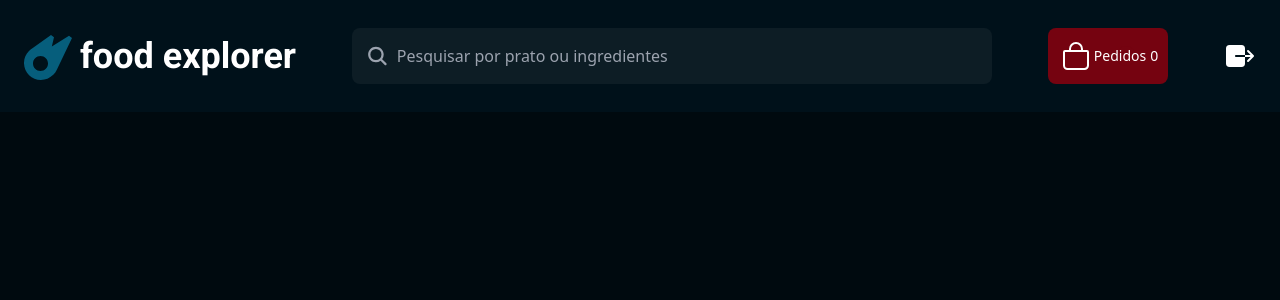
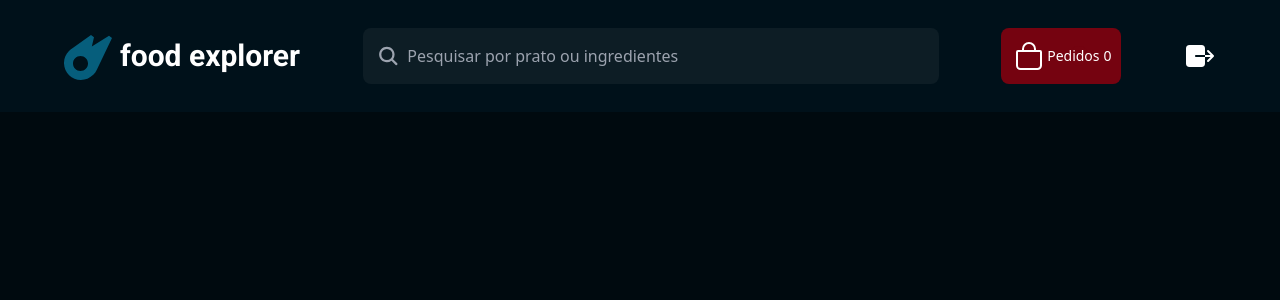
Before and after one commit to nop-dev/food-explorer-tcc, a React (Vite) app in the folder view/: page / in a window 1280 px wide. Shown: the top 300 px of the page. Built offline with nearby package versions, Linux system fonts and the light colour scheme.

Commit message:
refactor: :recycle: refatora Header pra melhor leitura e manutenção

```diff
--- a/view/src/components/Header/index.tsx
+++ b/view/src/components/Header/index.tsx
@@ -1,52 +1,65 @@
+import { IoBagOutline, IoExit, IoMenu } from "react-icons/io5";
+import logo from "../../assets/logo.svg";
+import { SearchBar } from "../SearchBar";
+
 interface HeaderProps {
 	user_type: "admin" | "user";
 }
 
-import { IoBagOutline, IoExit, IoMenu } from "react-icons/io5";
+interface LogoProps {
+	isAdmin: boolean;
+}
 
-import logo from "../../assets/logo.svg";
-import { SearchBar } from "../SearchBar";
+const Logo = ({ isAdmin }: LogoProps) => (
+	<div className="relative flex items-center">
+		<div className="flex items-center gap-2 text-xl sm:text-2xl lg:text-3xl font-bold font-roboto whitespace-nowrap">
+			<img src={logo} alt="logo" className="w-8 sm:w-12 h-8 sm:h-12" />
+			<h2 className="text-light-100">food explorer</h2>
+		</div>
+		{isAdmin && (
+			<h3 className="absolute -bottom-1.5 right-0 text-cake-200 text-[0.875rem]">
+				admin
+			</h3>
+		)}
+	</div>
+);
+
+const OrderButton = () => (
+	<div className="flex items-center md:py-3 md:px-8 md:bg-tomato-100 rounded-lg gap-2 whitespace-nowrap">
+		<IoBagOutline size={32} className="cursor-pointer text-white md:-ml-5" />
+		<div className="mt-4 md:mt-0 text-light-100 text-sm bg-tomato-100 rounded-full w-5 h-5 md:bg-none flex items-center justify-center -ml-3 md:ml-4 m:-mr-2">
+			<span className="hidden md:block mr-1">Pedidos</span> 0
+		</div>
+	</div>
+);
+
+const NewDishButton = () => (
+	<button
+		type="button"
+		className="hidden md:flex items-center py-3 px-8 bg-tomato-100 rounded-lg gap-2 whitespace-nowrap"
+	>
+		<span className="text-light-100">Novo prato</span>
+	</button>
+);
 
 export function Header({ user_type }: HeaderProps) {
 	return (
-		<header className="grid grid-cols-[1fr_2fr_1fr] md:flex items-center justify-items-center justify-center sm:justify-around h-28 bg-dark-600 w-full md:gap-2">
+		<header className="flex items-center justify-between px-4 md:px-8 lg:px-16 h-28 bg-dark-600 w-full gap-4">
 			<IoMenu size={32} className="cursor-pointer text-white md:hidden" />
 
-			<div
-				id="logo-box"
-				className="flex items-center gap-2 text-2xl sm:text-3xl lg:text-4xl font-bold font-roboto"
-			>
-				<div className="flex items-center gap-2">
-					<img src={logo} alt="logo" className="w-8 sm:w-12 h-8 sm:h-12" />
-					<h2 className="text-light-100 ">food explorer </h2>
-				</div>
-
-				{user_type === "admin" && (
-					<h3 className="text-cake-200 text-sm">admin</h3>
-				)}
+			<div className="flex-1 flex justify-center md:flex-none md:justify-start">
+				<Logo isAdmin={user_type === "admin"} />
 			</div>
 
-			<div id="search-box" className="items-center hidden md:flex w-[50%]">
+			<div className="items-center hidden md:flex max-w-[50%] min-w-[280px] flex-1">
 				<SearchBar />
 			</div>
 
+			{user_type === "admin" ? <NewDishButton /> : <OrderButton />}
 
-				{user_type === "user" && (
-					<div
-						id="order-box"
-						className="flex items-center jus md:py-3 md:px-8 md:bg-tomato-100 rounded-lg md:gap-2"
-					>
-						<IoBagOutline size={32} className="cursor-pointer text-white md:-ml-5" />
-						<div className="mt-4 md:mt-0 text-light-100 text-sm bg-tomato-100 rounded-full w-5 h-5 md:bg-none flex items-center justify-center -ml-3 md:ml-4 m:-mr-2 ">
-							<span className="hidden md:block mr-1">Pedidos</span> 0
-						</div>
-					</div>
-				)}
-
-				<div id="exit-box" className="items-center gap-2 hidden md:flex">
-					<IoExit size={32} className="cursor-pointer text-white" />
-				</div>
-
+			<div className="items-center gap-2 hidden md:flex">
+				<IoExit size={32} className="cursor-pointer text-white" />
+			</div>
 		</header>
 	);
 }
```
